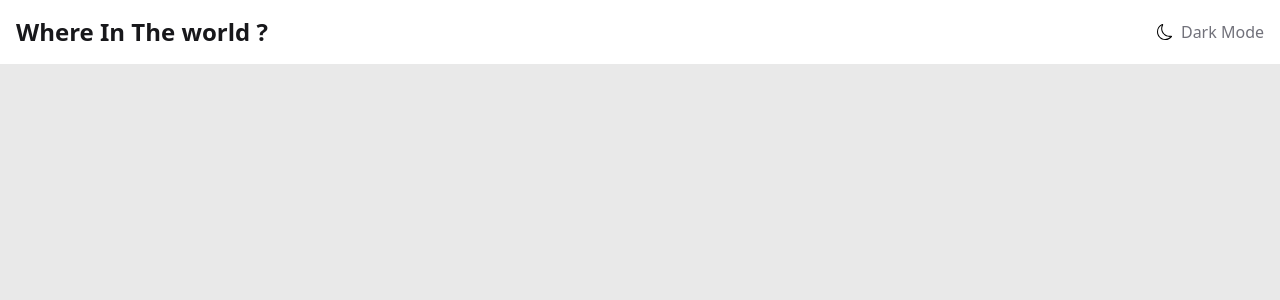
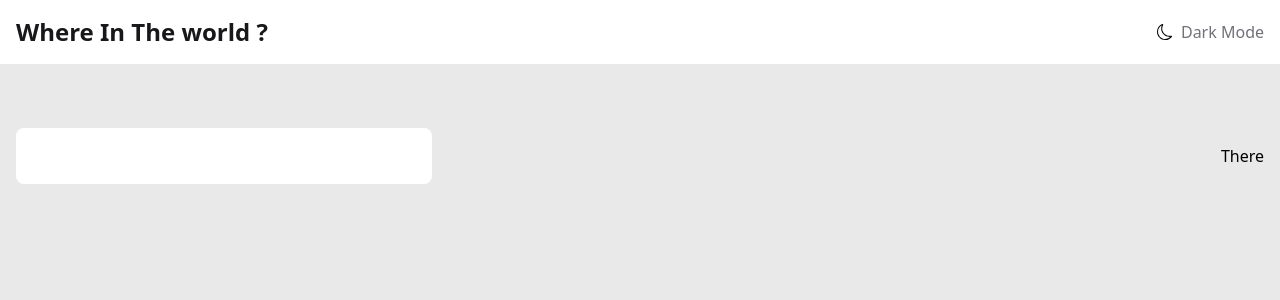
Before and after one commit to Deep-dsp97/Where-In-The-World, a React (Vite) app: page / in a window 1280 px wide. Shown: the top 300 px of the page. Built offline with nearby package versions, Linux system fonts and the light colour scheme.

Commit message:
Input Search Filter UI V01

```diff
--- a/src/App.jsx
+++ b/src/App.jsx
@@ -1,6 +1,7 @@
 import { useState } from "react";
 import { BsMoon, BsMoonFill } from "react-icons/bs";
 import Header from "./components/Header";
+import SearchFilter from "./components/SearchFilter";
 import "./App.css";
 
 function App() {
@@ -14,6 +15,7 @@ function App() {
         darkMode={darkMode}
         setDarkMode={setDarkMode}
       />
+      <SearchFilter />
     </div>
   );
 }
--- /dev/null
+++ b/src/components/DropdownFilter.jsx
@@ -0,0 +1,7 @@
+import React from "react";
+
+const DropdownFilter = () => {
+  return <div>There</div>;
+};
+
+export default DropdownFilter;
--- /dev/null
+++ b/src/components/InputSearch.jsx
@@ -0,0 +1,17 @@
+import React from "react";
+
+const InputSearch = () => {
+  return (
+    <form action="" className="w-1/3">
+      <label htmlFor="search-input">
+        <input
+          type="text"
+          className="bg-white h-14 w-full px-12 rounded-lg focus:outline-none hover:cursor-pointer"
+          name="search-input"
+        />
+      </label>
+    </form>
+  );
+};
+
+export default InputSearch;
--- /dev/null
+++ b/src/components/SearchFilter.jsx
@@ -0,0 +1,14 @@
+import React from "react";
+import InputSearch from "./InputSearch";
+import DropdownFilter from "./DropdownFilter";
+
+const SearchFilter = () => {
+  return (
+    <div className="xl:container flex flex-row items-center justify-between mt-32 mx-auto px-4">
+      <InputSearch />
+      <DropdownFilter />
+    </div>
+  );
+};
+
+export default SearchFilter;
```
